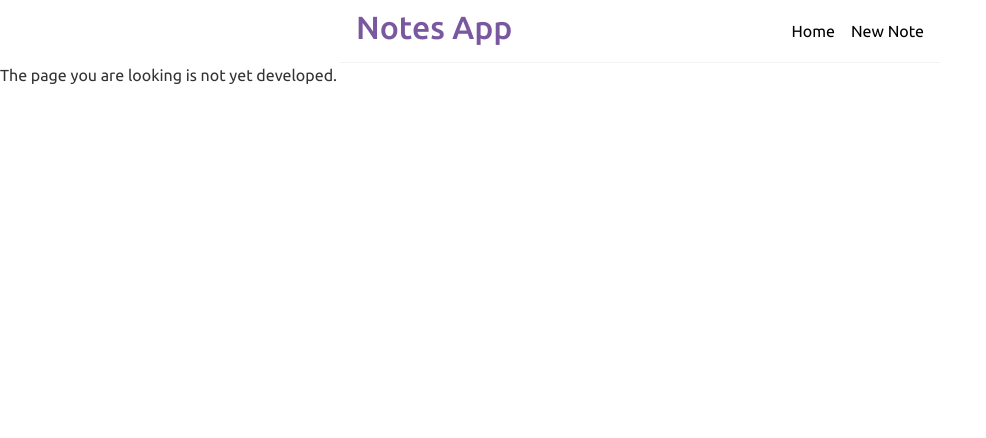
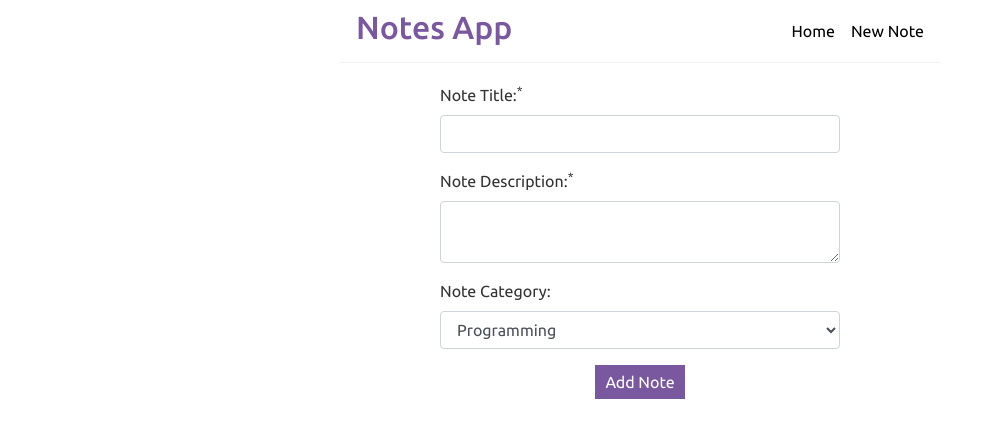
Before and after one commit to GAurav7829/reactnotes-frontend, a React (Create React App) app: page /add in a window 1280 px wide. Shown: the top 438 px of the page, without its empty margins (0-986 px from the left). Built offline with nearby package versions, Linux system fonts and the light colour scheme.

Commit message:
Completed add note feature

```diff
--- a/src/App.js
+++ b/src/App.js
@@ -3,6 +3,7 @@ import { BrowserRouter, Route, Switch } from 'react-router-dom';
 import NotesList from './components/NotesList';
 import NotFound from './components/NotFound';
 import Navbar from './components/Navbar';
+import AddNote from './components/AddNote';
 
 function App() {
   return (
@@ -12,6 +13,7 @@ function App() {
         <div>
           <Switch>
             <Route component={NotesList} path="/" exact />
+            <Route component={AddNote} path="/add" />
             <Route component={NotFound} path="*" />
           </Switch>
         </div>
--- /dev/null
+++ b/src/components/AddNote.js
@@ -0,0 +1,51 @@
+import { useState } from "react";
+import { useHistory } from "react-router";
+import NotesService from "../services/NotesService";
+
+const AddNote = () => {
+    const [title, setTitle] = useState('');
+    const [body, setBody] = useState('');
+    const [category, setCategory] = useState('programming');
+    const history = useHistory();
+    const saveNote = (e) => {
+        e.preventDefault();
+        const note = { title, body, category };
+        NotesService.create(note)
+            .then(response => {
+                console.log('Note added successfully!', response);
+                history.push("/");
+            })
+            .catch(error => {
+                console.log('Something went wrong', error);
+            })
+    }
+    return (
+        <div className="create">
+            <form>
+                <div className="form-group">
+                    <label htmlFor="title">Note Title:<sup>*</sup> </label>
+                    <input type="text" className="form-control" id="title" value={title} onChange={(e) => setTitle(e.target.value)} />
+                </div>
+                <div className="form-group">
+                    <label htmlFor="body">Note Description:<sup>*</sup> </label>
+                    <textarea id="body" className="form-control" value={body} onChange={(e) => setBody(e.target.value)}></textarea>
+                </div>
+                <div className="form-group">
+                    <label htmlFor="category">Note Category:</label>
+                    <select id="category" className="form-control" value={category} onChange={(e) => setCategory(e.target.value)}>
+                        <option value="programming">Programming</option>
+                        <option value="vacation">Vacation</option>
+                        <option value="meeting">Meeting</option>
+                        <option value="blogging">Blogging</option>
+                    </select>
+                </div>
+                <div className="form-group text-center">
+                    <button onClick={(e) => saveNote(e)}>Add Note</button>
+                </div>
+
+            </form>
+        </div>
+    );
+}
+
+export default AddNote;
--- a/src/components/Navbar.js
+++ b/src/components/Navbar.js
@@ -6,7 +6,7 @@ const Navbar = () => {
             <h2 className="primary-color">Notes App</h2>
             <div>
                 <Link to="/">Home</Link>
-                <Link to="#" className="ml-3">New Note</Link>
+                <Link to="/add" className="ml-3">New Note</Link>
             </div>
         </nav>
     );
--- a/src/http-common.js
+++ b/src/http-common.js
@@ -1,7 +1,7 @@
 import axios from 'axios';
 
 export default axios.create({
-    //    baseURL:"http://localhost:8080/api",
+    //baseURL: "http://localhost:8080/api",
     baseURL: "https://reactnotesbackend-grvsgh.herokuapp.com/api",
     headers: {
         "Content-type": "application/json"
--- a/src/services/NotesService.js
+++ b/src/services/NotesService.js
@@ -4,4 +4,9 @@ const getAll = () => {
     return httpClient.get("/notes");
 }
 
-export default { getAll };
+const create = (data) => {
+    return httpClient.post("/notes", data);
+}
+
+
+export default { getAll, create };
```
